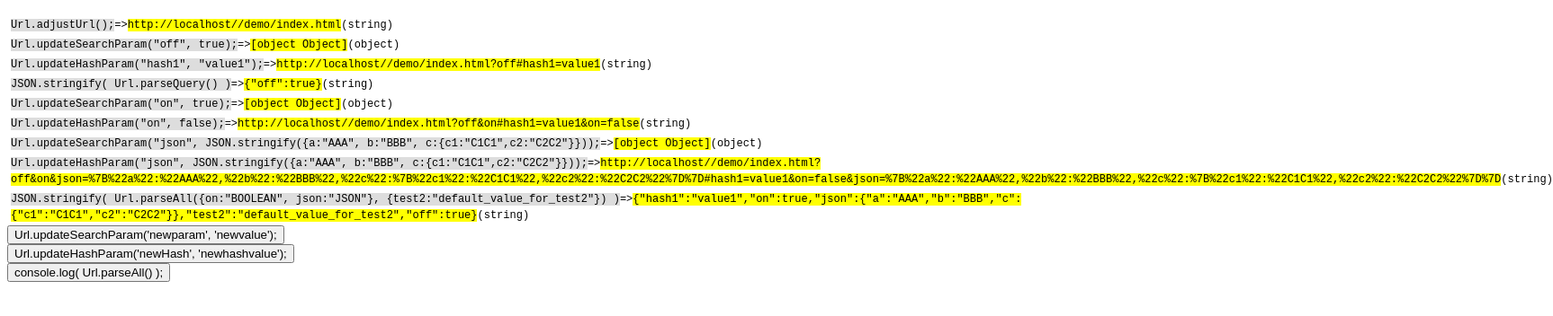
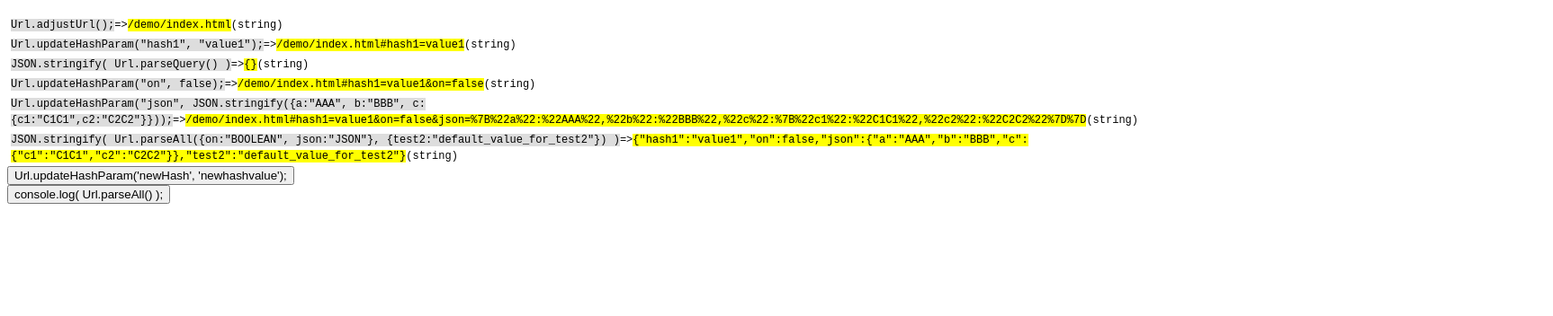
Before and after one commit to FCOO/url.js-extensions, a website: page demo/index.html in a window 1280 px wide. Shown: the part 50-402 px from the top of the page at 90% size, 1726 px wide, since content can reach past the window. Drawn offline with Linux system fonts and the light colour scheme.

Commit message:
Bug fix and removed Url.updateSearchParam(..) in demo

```diff
--- a/bower.json
+++ b/bower.json
@@ -1,6 +1,6 @@
 {
   "name": "url.js-extensions",
-  "version": "1.5.2",
+  "version": "1.5.3",
   "homepage": "https://github.com/FCOO/url.js-extensions",
   "authors": [
     "Niels Holt"
--- a/demo/index.html
+++ b/demo/index.html
@@ -73,22 +73,22 @@
 
 			display('Url.adjustUrl();', true);
 
-            display('Url.updateSearchParam("off", true);', true);
+            //display('Url.updateSearchParam("off", true);', true);
 
             display('Url.updateHashParam("hash1", "value1");', true);
 
 			display('JSON.stringify( Url.parseQuery() )', true);
 
 
-			display('Url.updateSearchParam("on", true);', true);
+			//display('Url.updateSearchParam("on", true);', true);
 			display('Url.updateHashParam("on", false);', true);
 
-            display('Url.updateSearchParam("json", JSON.stringify({a:"AAA", b:"BBB", c:{c1:"C1C1",c2:"C2C2"}}));', true);
+            //display('Url.updateSearchParam("json", JSON.stringify({a:"AAA", b:"BBB", c:{c1:"C1C1",c2:"C2C2"}}));', true);
             display('Url.updateHashParam("json", JSON.stringify({a:"AAA", b:"BBB", c:{c1:"C1C1",c2:"C2C2"}}));', true);
 
             display('JSON.stringify( Url.parseAll({on:"BOOLEAN", json:"JSON"}, {test2:"default_value_for_test2"}) )', true);
 
-			button("Url.updateSearchParam('newparam', 'newvalue');");
+			//button("Url.updateSearchParam('newparam', 'newvalue');");
 			button("Url.updateHashParam('newHash', 'newhashvalue');");
             button("console.log( Url.parseAll() );");
 
--- a/package.json
+++ b/package.json
@@ -1,6 +1,6 @@
 {
   "name": "url.js-extensions",
-  "version": "1.5.2",
+  "version": "1.5.3",
   "homepage": "https://github.com/FCOO/url.js-extensions",
   "author": "Niels Holt nho@fcoo.dk",
   "description": "package.json is only use for building the package. see bower.json for more info",
--- a/src/url.js-extensions.js
+++ b/src/url.js-extensions.js
@@ -49,8 +49,8 @@
     function updateSearchAndHash( searchStr, hashStr, push, triggerPopState ){
         searchStr = this._correctSearchOrHash( searchStr, '?' );
         hashStr   = this._correctSearchOrHash( hashStr, '#' );
-        var newUrl = //window.location.pathname +
-                     window.location.protocol + "//" + window.location.host + (window.location.host ? "/" : "") + window.location.pathname +
+        var newUrl = window.location.pathname +
+                     //window.location.protocol + "//" + window.location.host + (window.location.host ? "/" : "") + window.location.pathname +
                         (searchStr ? '?' + encodeURI(searchStr) : '') +
                         (hashStr  ? '#' + encodeURI(hashStr)  : '');
 
```
Also changed, not shown: dist/url.js-extensions.js.
